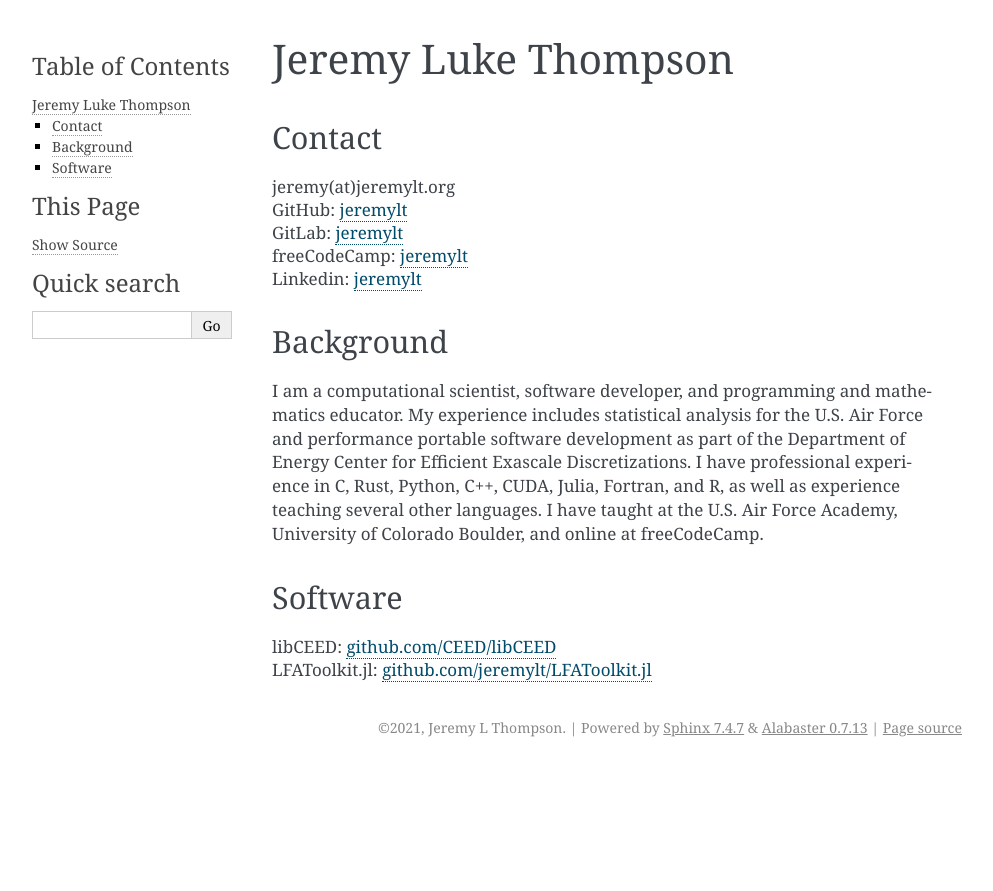
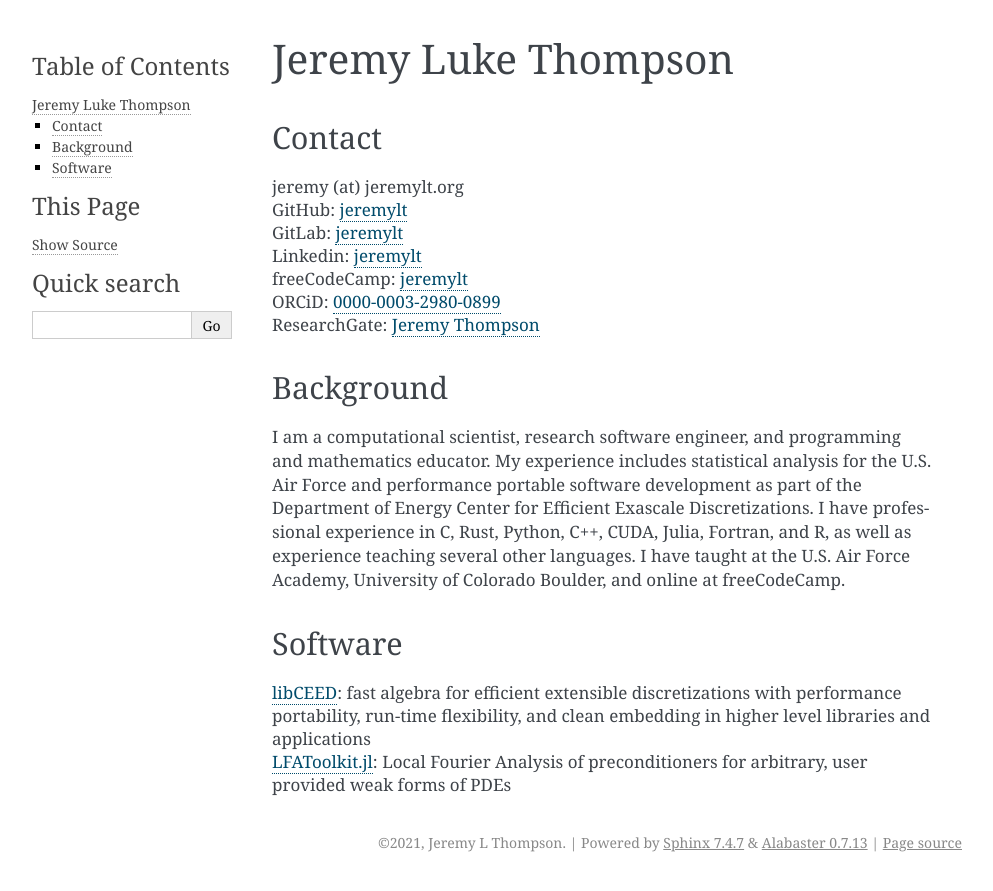
Before and after one commit to jeremylt/personal_website, a Sphinx documentation site: the page built from source/index.rst, in a window 1280 px wide. Shown: the top 891 px of the page, without its empty margins (148-1141 px from the left). Built offline with Sphinx 7.4.7, drawn with Linux system fonts in a browser that asks for light colours.

Commit message:
small changes

```diff
--- a/source/index.rst
+++ b/source/index.rst
@@ -5,21 +5,24 @@ Jeremy Luke Thompson
 Contact
 ====================================
 
-| jeremy(at)jeremylt.org
+| jeremy (at) jeremylt.org
 | GitHub: `jeremylt <https://www.github.com/jeremylt>`_
 | GitLab: `jeremylt <https://www.gitlab.com/jeremylt>`_
+| Linkedin: `jeremylt <https://www.linkedin.com/in/jeremylt/>`_
 | freeCodeCamp: `jeremylt <https://forum.freecodecamp.org/u/jeremylt/summary>`_
-| Linkedin: `jeremylt <https://www.linkedin.com/in/jeremylt/>`_
+| ORCiD: `0000-0003-2980-0899 <https://orcid.org/0000-0003-2980-0899>`_
+| ResearchGate: `Jeremy Thompson <https://www.researchgate.net/profile/Jeremy-Thompson>`_
 
 Background
 ====================================
 
-I am a computational scientist, software developer, and programming and mathematics educator.
+I am a computational scientist, research software engineer, and programming and mathematics educator.
 My experience includes statistical analysis for the U.S. Air Force and performance portable software development as part of the Department of Energy Center for Efficient Exascale Discretizations.
 I have professional experience in C, Rust, Python, C++, CUDA, Julia, Fortran, and R, as well as experience teaching several other languages.
 I have taught at the U.S. Air Force Academy, University of Colorado Boulder, and online at freeCodeCamp.
 
 Software
 ====================================
-| libCEED: `github.com/CEED/libCEED <https://www.github.com/CEED/libCEED>`_
-| LFAToolkit.jl: `github.com/jeremylt/LFAToolkit.jl <https://www.github.com/jeremylt/LFAToolkit.jl>`_
+
+| `libCEED <https://www.github.com/CEED/libCEED>`_: fast algebra for efficient extensible discretizations with performance portability, run-time flexibility, and clean embedding in higher level libraries and applications
+| `LFAToolkit.jl <https://www.github.com/jeremylt/LFAToolkit.jl>`_: Local Fourier Analysis of preconditioners for arbitrary, user provided weak forms of PDEs
```
